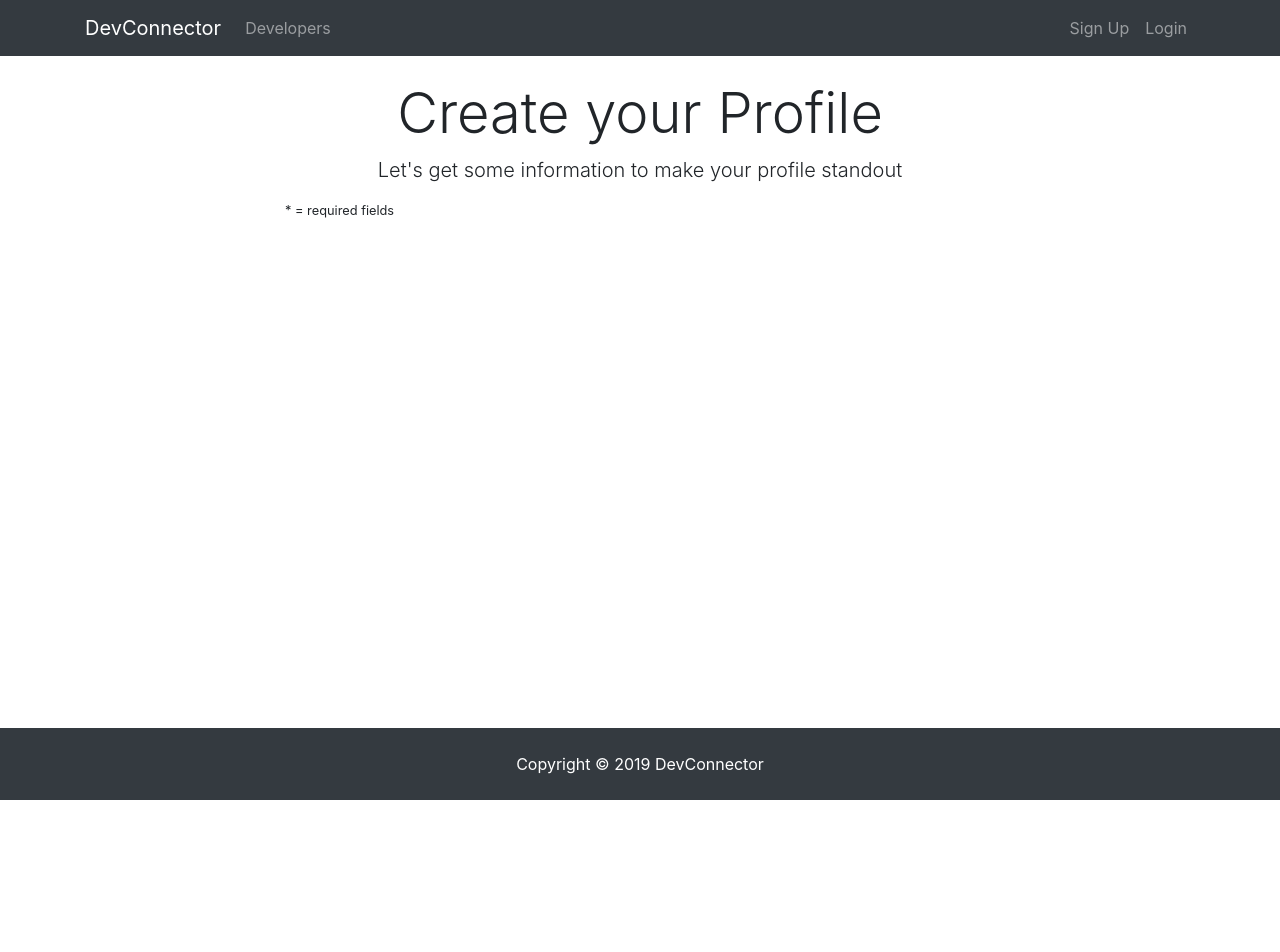
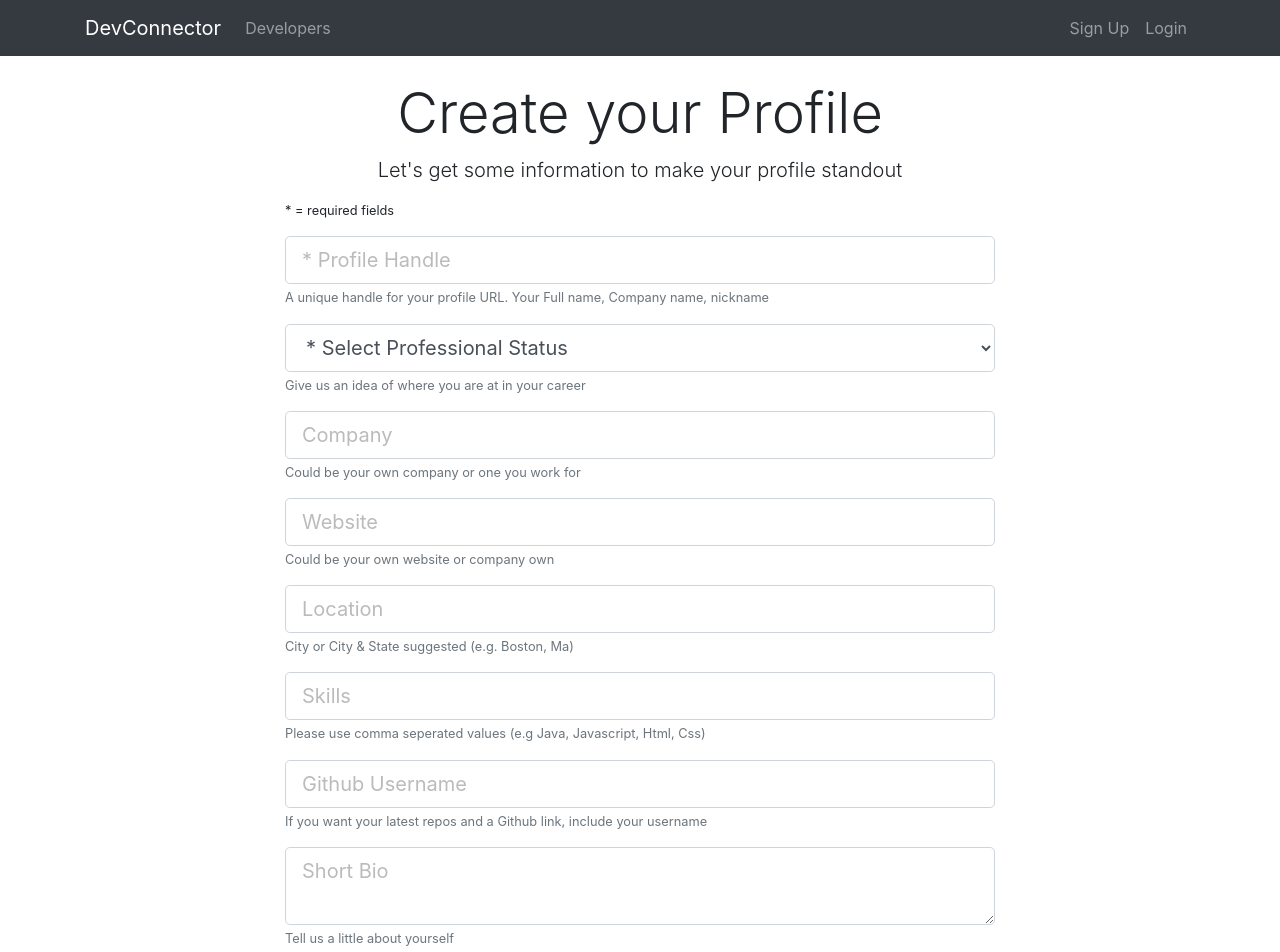
Before and after one commit to GerrardE/devconnector, a React (Create React App) app in the folder client/: page /create-profile in a window 1280 px wide. Shown: the top 952 px of the page. Before the commit the page ends 800 px from the top, so only its background shows below. Built offline with nearby package versions, Linux system fonts and the light colour scheme.

Commit message:
ft(view): Implement Profile form fields

```diff
--- a/client/src/App.css
+++ b/client/src/App.css
@@ -1,3 +1,12 @@
+html {
+  position: relative;
+  min-height: 100%;
+}
+
+body {
+    margin: 0 0 150px;
+}
+
 img {
   width: 100%;
 }
@@ -40,6 +49,7 @@ img {
 
 .footer {
   position: absolute;
+  left: 0;
   width: 100%;
   bottom: 0;
 }
--- a/client/src/components/create-profile/CreateProfile.js
+++ b/client/src/components/create-profile/CreateProfile.js
@@ -28,9 +28,82 @@ class CreateProfile extends Component {
       instagram: '',
       errors: {}
     }
+    this.onChange = this.onChange.bind(this);
+    this.onSubmit = this.onSubmit.bind(this);
+  }
+
+  onSubmit(e) {
+    e.preventDefault();
+    console.log('submit');
+  }
+
+  onChange(e) {
+    this.setState({ [e.target.name]: e.target.value })
   }
 
   render() {
+    const { errors, displaySocialInputs } = this.state;
+
+    let socialInputs;
+    if(displaySocialInputs){
+      socialInputs = (
+        <div>
+          <InputGroup
+            placeholder="Twitter profile url"
+            name="twitter"
+            icon="fab fa-twitter"
+            value={this.state.twitter}
+            onChange={this.onChange}
+            error={errors.twitter}
+          />
+          <InputGroup
+            placeholder="Facebook profile url"
+            name="facebook"
+            icon="fab fa-facebook"
+            value={this.state.facebook}
+            onChange={this.onChange}
+            error={errors.facebook}
+          />
+          <InputGroup
+            placeholder="LinkedIn profile url"
+            name="linkedin"
+            icon="fab fa-linkedin"
+            value={this.state.linkedin}
+            onChange={this.onChange}
+            error={errors.linkedin}
+          />
+          <InputGroup
+            placeholder="Instagram profile url"
+            name="instagram"
+            icon="fab fa-instagram"
+            value={this.state.instagram}
+            onChange={this.onChange}
+            error={errors.instagram}
+          />
+          <InputGroup
+            placeholder="Youtube profile url"
+            name="youtube"
+            icon="fab fa-youtube"
+            value={this.state.youtube}
+            onChange={this.onChange}
+            error={errors.youtube}
+          />
+        </div>
+      )
+    }
+
+    // Select options for status
+    const options = [
+      { label: '* Select Professional Status', value: 0 },
+      { label: 'Developer', value: 'Developer' },
+      { label: 'Junior Developer', value: 'Junior Developer' },
+      { label: 'Senior Developer', value: 'Senior Developer' },
+      { label: 'Manager', value: 'Manager' },
+      { label: 'Student or Learning', value: 'Student or Learning' },
+      { label: 'Instructor or Teacher', value: 'Instructor or Teacher' },
+      { label: 'Intern', value: 'Intern' },
+      { label: 'Other', value: 'Other' }
+    ];
     return (
       <div className="create-profile">
         <div className="container">
@@ -42,6 +115,93 @@ class CreateProfile extends Component {
               <p className="lead text-center">Let's get some information to make your profile standout
               </p>
               <small className="d-block pb-3">* = required fields</small>
+
+              <form onSubmit={this.onSubmit}>
+                <TextFieldGroup
+                  placeholder="* Profile Handle"
+                  name="handle"
+                  value={this.state.handle}
+                  onChange={this.onChange}
+                  error={errors.handle}
+                  info="A unique handle for your profile URL. Your Full name, Company name, nickname"
+                />
+
+                <SelectListGroup
+                  placeholder="Status"
+                  name="status"
+                  value={this.state.status}
+                  onChange={this.onChange}
+                  error={errors.status}
+                  options={options}
+                  info="Give us an idea of where you are at in your career"
+                />
+
+                <TextFieldGroup
+                  placeholder="Company"
+                  name="company"
+                  value={this.state.company}
+                  onChange={this.onChange}
+                  error={errors.company}
+                  info="Could be your own company or one you work for"
+                />
+
+                <TextFieldGroup
+                  placeholder="Website"
+                  name="website"
+                  value={this.state.website}
+                  onChange={this.onChange}
+                  error={errors.website}
+                  info="Could be your own website or company own"
+                />
+
+                <TextFieldGroup
+                  placeholder="Location"
+                  name="location"
+                  value={this.state.location}
+                  onChange={this.onChange}
+                  error={errors.location}
+                  info="City or City & State suggested (e.g. Boston, Ma)"
+                />
+
+                <TextFieldGroup
+                  placeholder="Skills"
+                  name="skills"
+                  value={this.state.skills}
+                  onChange={this.onChange}
+                  error={errors.skills}
+                  info="Please use comma seperated values (e.g Java, Javascript, Html, Css)"
+                />
+
+                <TextFieldGroup
+                  placeholder="Github Username"
+                  name="githubusername"
+                  value={this.state.githubusername}
+                  onChange={this.onChange}
+                  error={errors.githubusername}
+                  info="If you want your latest repos and a Github link, include your username"
+                />
+
+                <TextAreaFieldGroup
+                  placeholder="Short Bio"
+                  name="bio"
+                  value={this.state.bio}
+                  onChange={this.onChange}
+                  error={errors.bio}
+                  info="Tell us a little about yourself"
+                />
+
+                <div className="mb-3">
+                  <button onClick={() => {
+                    this.setState(prevState => ({
+                      displaySocialInputs: !prevState.displaySocialInputs
+                    }))
+                  }} className="btn btn-light">Add Social Network Links</button>
+                  <span className="text-muted ml-3">Optional</span>
+                </div>
+
+                {socialInputs}
+                <input type="submit" value="Submit" className="btn btn-info btn-block mt-4" />
+              </form>
             </div>
           </div>
         </div>
--- a/client/src/components/layouts/Navbar.js
+++ b/client/src/components/layouts/Navbar.js
@@ -23,7 +23,7 @@ class Navbar extends Component {
             marginRight: '5px'
           }}
             className="nav-link">
-            <img className="rounded-circle" src={user.avatar} alt={user.name} title="You must have a gravatar connected to your email to display an image" />{' '}Logout
+            <nobr><img className="rounded-circle" src={user.avatar} alt={user.name} title="You must have a gravatar connected to your email to display an image" />{' '}Logout</nobr>
           </a>
         </li>
       </ul>
```
